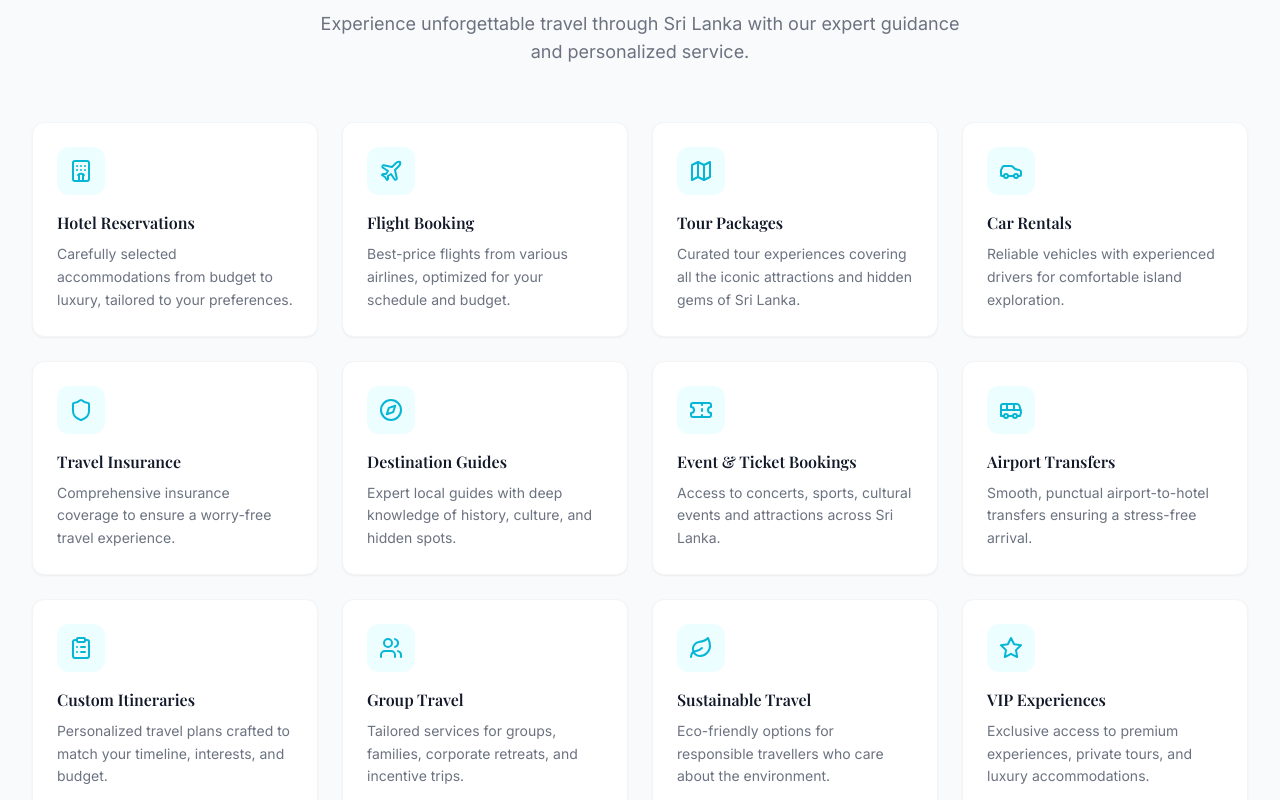
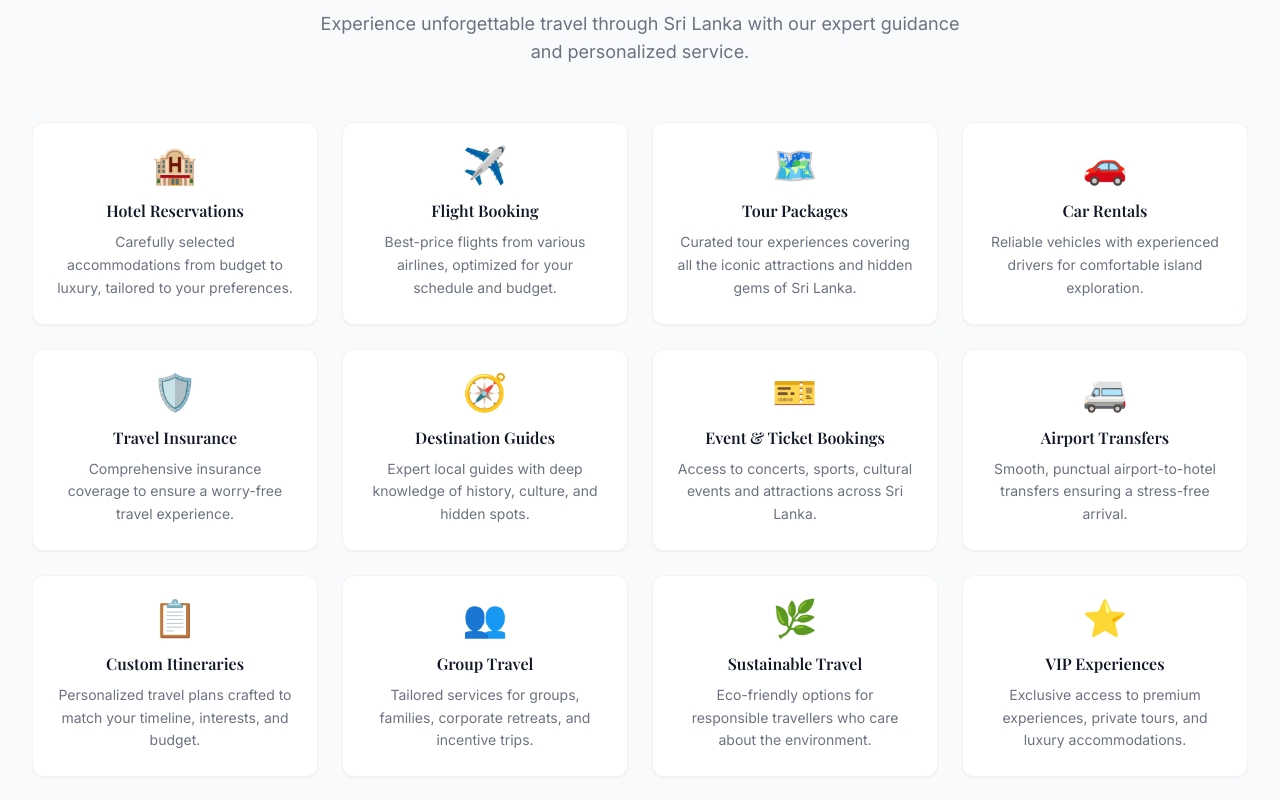
Before and after one commit to softycuslabs/ceylon_trailer_revamp, a Next.js app in the folder frontend/: page / in a window 1280 px wide. Shown: the part 5000-5800 px from the top of the page. Built offline with nearby package versions, Linux system fonts and the light colour scheme; no server answers.

Commit message:
Changed the icons in the WHychoose us section

```diff
--- a/frontend/components/home/WhyChooseUs.tsx
+++ b/frontend/components/home/WhyChooseUs.tsx
@@ -1,70 +1,66 @@
 'use client'
 
-import Image from 'next/image'
 import { motion } from 'framer-motion'
 import { useInView } from 'react-intersection-observer'
-import {
-  Hotel, Plane, Map, Car, Shield, Compass, Ticket, Bus, ClipboardList, Users, Leaf, Star
-} from 'lucide-react'
 
 const services = [
   {
-    icon: Hotel,
+    emoji: '🏨',
     title: 'Hotel Reservations',
     description: 'Carefully selected accommodations from budget to luxury, tailored to your preferences.',
   },
   {
-    icon: Plane,
+    emoji: '✈️',
     title: 'Flight Booking',
     description: 'Best-price flights from various airlines, optimized for your schedule and budget.',
   },
   {
-    icon: Map,
+    emoji: '🗺️',
     title: 'Tour Packages',
     description: 'Curated tour experiences covering all the iconic attractions and hidden gems of Sri Lanka.',
   },
   {
-    icon: Car,
+    emoji: '🚗',
     title: 'Car Rentals',
     description: 'Reliable vehicles with experienced drivers for comfortable island exploration.',
   },
   {
-    icon: Shield,
+    emoji: '🛡️',
     title: 'Travel Insurance',
     description: 'Comprehensive insurance coverage to ensure a worry-free travel experience.',
   },
   {
-    icon: Compass,
+    emoji: '🧭',
     title: 'Destination Guides',
     description: 'Expert local guides with deep knowledge of history, culture, and hidden spots.',
   },
   {
-    icon: Ticket,
+    emoji: '🎫',
     title: 'Event & Ticket Bookings',
     description: 'Access to concerts, sports, cultural events and attractions across Sri Lanka.',
   },
   {
-    icon: Bus,
+    emoji: '🚐',
     title: 'Airport Transfers',
     description: 'Smooth, punctual airport-to-hotel transfers ensuring a stress-free arrival.',
   },
   {
-    icon: ClipboardList,
+    emoji: '📋',
     title: 'Custom Itineraries',
     description: 'Personalized travel plans crafted to match your timeline, interests, and budget.',
   },
   {
-    icon: Users,
+    emoji: '👥',
     title: 'Group Travel',
     description: 'Tailored services for groups, families, corporate retreats, and incentive trips.',
   },
   {
-    icon: Leaf,
+    emoji: '🌿',
     title: 'Sustainable Travel',
     description: 'Eco-friendly options for responsible travellers who care about the environment.',
   },
   {
-    icon: Star,
+    emoji: '⭐',
     title: 'VIP Experiences',
     description: 'Exclusive access to premium experiences, private tours, and luxury accommodations.',
   },
@@ -95,11 +91,9 @@ export default function WhyChooseUs() {
               initial={{ opacity: 0, y: 20 }}
               animate={inView ? { opacity: 1, y: 0 } : {}}
               transition={{ duration: 0.5, delay: i * 0.05 }}
-              className="bg-white rounded-xl p-6 card-hover shadow-sm border border-gray-100 group"
+              className="bg-white rounded-xl p-6 card-hover shadow-sm border border-gray-100 group text-center"
             >
-              <div className="w-12 h-12 bg-cyan-50 group-hover:bg-cyan-500 rounded-xl flex items-center justify-center mb-4 transition-colors duration-300">
-                <service.icon className="w-6 h-6 text-cyan-500 group-hover:text-white transition-colors duration-300" />
-              </div>
+              <div className="text-4xl mb-4 leading-none">{service.emoji}</div>
               <h3 className="font-semibold text-gray-900 text-base mb-2">{service.title}</h3>
               <p className="text-gray-500 text-sm leading-relaxed">{service.description}</p>
             </motion.div>
```
